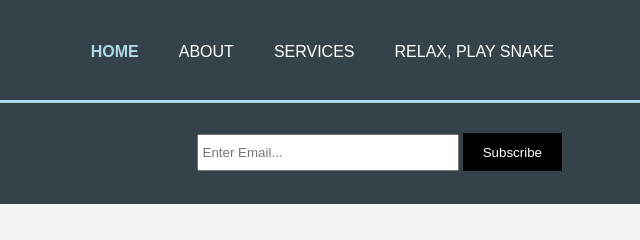
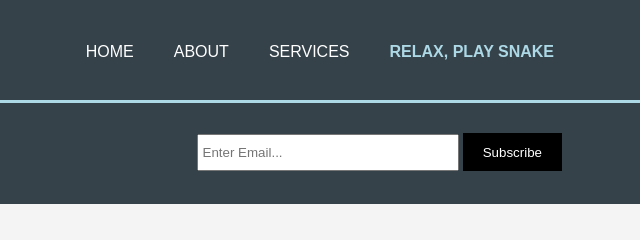
Before and after one commit to aarondevlin/aarondevlin.github.io, a plain HTML site: page snakegame.html in a window 1280 px wide. Shown: the top 240 px of the page, 578-1218 px from the left. Drawn offline with Linux system fonts and the light colour scheme.

Commit message:
Edit Nav
added snake to about and services nav

```diff
--- a/snakegame.html
+++ b/snakegame.html
@@ -17,10 +17,10 @@
         </div>
         <nav>
           <ul>
-            <li class="current"><a href="index.html">Home</a></li>
+            <li><a href="index.html">Home</a></li>
             <li><a href="about.html">About</a></li>
             <li><a href="services.html">Services</a></li>
-            <li><a href="snakegame.html">Relax, play snake</a></li>
+            <li class="current"><a href="snakegame.html">Relax, play snake</a></li>
           </ul>
         </nav>
       </div>
```
Also changed, not shown: about.html (+1 -0 lines), services.html (+1 -0 lines).
